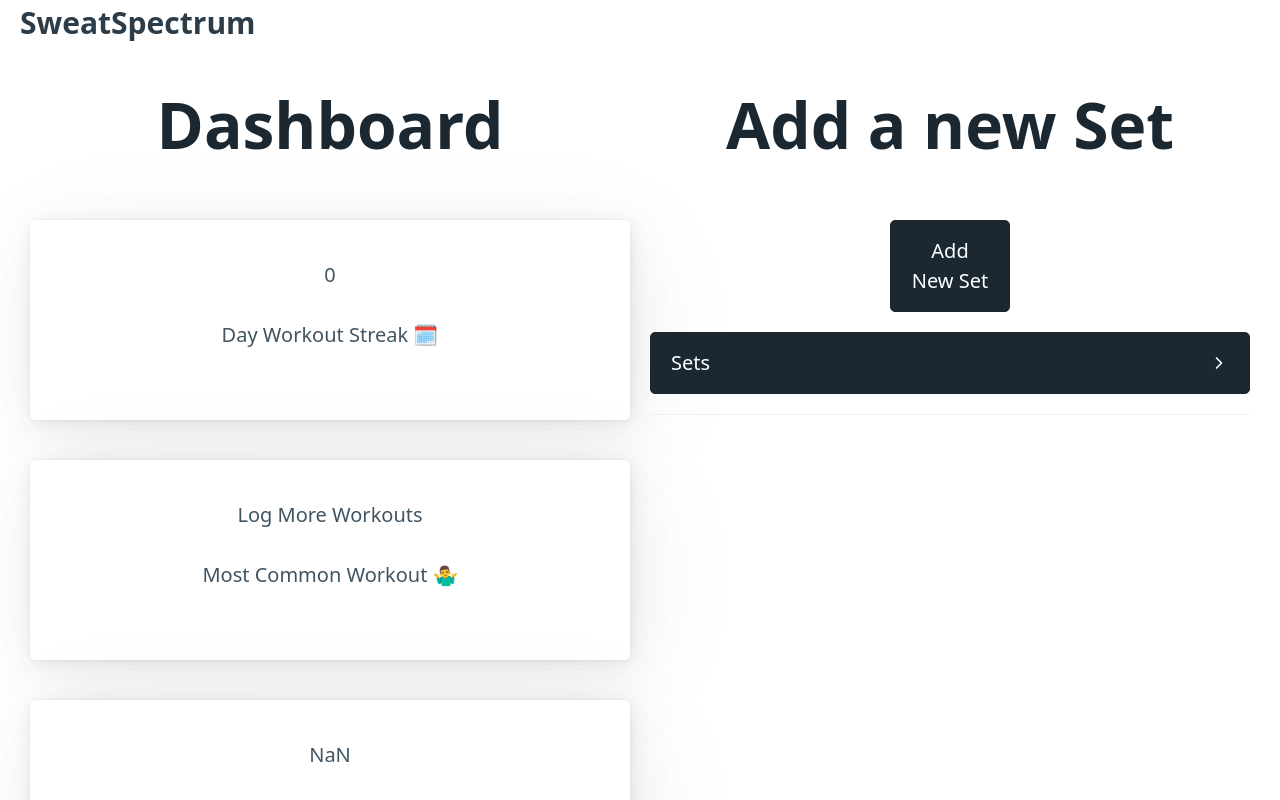
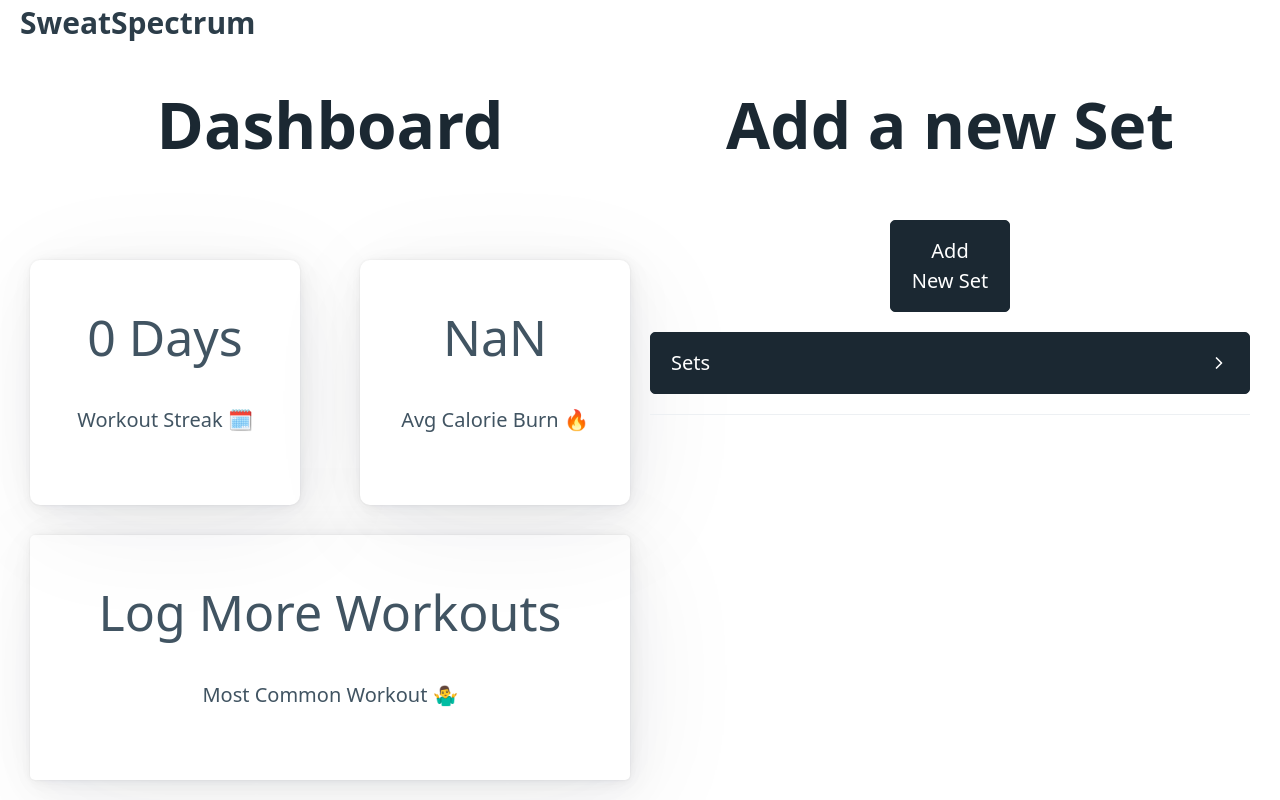
Before and after one commit to Dominik137/Sweat-Spectrum-FullStack-Project, a React (Vite) app in the folder Frontend/SweatSpectrum/: page /dashboard in a window 1280 px wide. Shown: the top 800 px of the page. Built offline with nearby package versions, Linux system fonts and the light colour scheme; no server answers.

Commit message:
dash styling

```diff
--- a/Frontend/SweatSpectrum/src/components/DashStats.jsx
+++ b/Frontend/SweatSpectrum/src/components/DashStats.jsx
@@ -155,22 +155,24 @@ function DashStats({userWorkouts}){
         <div className="basic-stats-container">
 
             <article className="daily-streak">
-                <p>{dailyStreak}</p>
-                <p>Day Workout Streak 🗓️</p>
-            </article>
-
-            <article className="top-weekly-workout">
-                {/* <p> Log at least one workout...</p> */}
-                <p>{topWorkoutType}</p>
-                <p>Most Common Workout {topWorkoutEmoji}</p>
+                <p className="statnum">{dailyStreak} Days</p>
+                <p> Workout Streak 🗓️</p>
             </article>
 
             <article className="avg-calorie-burn">
-                <p>{Math.floor(averageCalorieBurn)}</p>
+                <p className="statnum">{Math.floor(averageCalorieBurn)}</p>
                 <p>Avg Calorie Burn 🔥</p>
             </article>
 
+
+
         </div>
+        <article className="top-weekly-workout">
+                {/* <p> Log at least one workout...</p> */}
+                <p className="statnum">{topWorkoutType}</p>
+                <p>Most Common Workout {topWorkoutEmoji}</p>
+        </article>
+        <button className="more-stats">Get More Stats →</button>
 
         </>
     )
--- a/Frontend/SweatSpectrum/src/components/dashboard.jsx
+++ b/Frontend/SweatSpectrum/src/components/dashboard.jsx
@@ -27,7 +27,7 @@ function Dashboard({user}){
 
 
   return (
-    <div className="grid">
+    <div className="grid dash">
 
         <div>
           <h1>Dashboard</h1>
@@ -41,7 +41,7 @@ function Dashboard({user}){
           </button>
 
 
-      <details>
+      <details className="workout-list">
         <summary role="button" className="contrast">
           Sets
         </summary>
--- a/Frontend/SweatSpectrum/src/index.css
+++ b/Frontend/SweatSpectrum/src/index.css
@@ -12,6 +12,46 @@
   -webkit-font-smoothing: antialiased;
   -moz-osx-font-smoothing: grayscale;
 } */
+
+.statnum {
+  font-size:2.5em;
+}
+
+.basic-stats-container{
+  display: flex;
+  flex-direction: row;
+  justify-content: space-between;
+  margin-bottom: -50px;
+
+}
+
+.daily-streak{
+  border-radius: 10px;
+  width: 45%;
+}
+
+.daily-streak:hover{
+  background-color: #3949ab;
+}
+
+.avg-calorie-burn:hover{
+  background-color: #3949ab;
+}
+
+.top-weekly-workout:hover{
+  background-color: #3949ab;
+}
+
+.avg-calorie-burn{
+  border-radius: 10px;
+  width: 45%;
+
+}
+
+.more-stats:hover{
+  border-color: #3949ab;
+  border-width: 2px;
+}
 
 .chart-area{
   padding: 20px;
```
